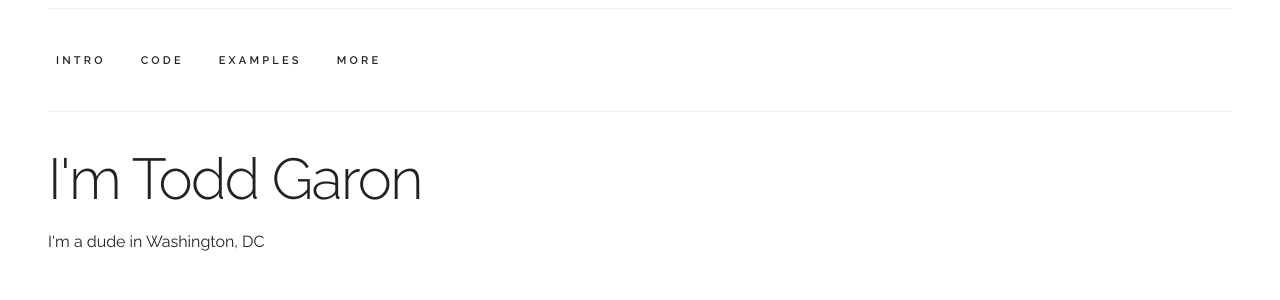
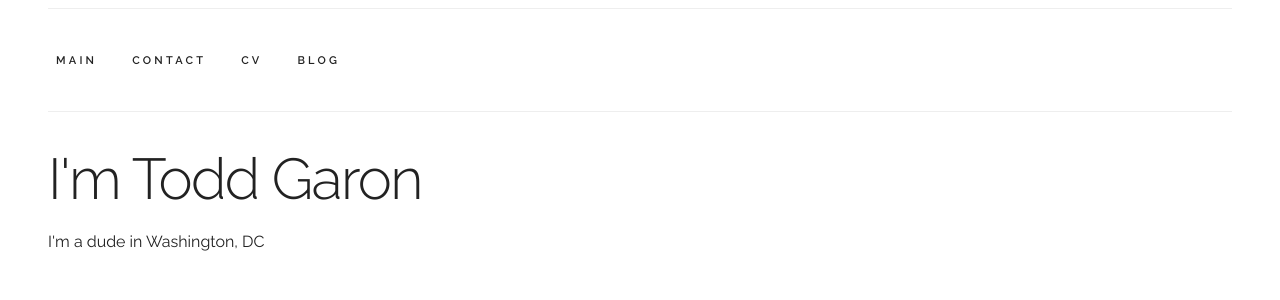
Before and after one commit to toddgaron/toddgaron.github.io, a Jekyll site: the page built from index.html, in a window 1280 px wide. Shown: the top 300 px of the page. Built offline with Jekyll 4.4.1, drawn with Linux system fonts in a browser that asks for light colours.

Commit message:
Update header.html

```diff
--- a/_includes/header.html
+++ b/_includes/header.html
@@ -4,14 +4,10 @@
     <nav class="navbar">
       <div class="container">
         <ul class="navbar-list">
-          <li class="navbar-item"><a class="navbar-link" href="#intro">Intro</a></li>
-          <li class="navbar-item">
-            <a class="navbar-link" href="#">Code</a>
-          </li>
-          <li class="navbar-item"><a class="navbar-link" href="#examples">Examples</a></li>
-          <li class="navbar-item">
-            <a class="navbar-link" href="#">More</a>
-          </li>
+          <li class="navbar-item"><a class="navbar-link" href="/">Main</a></li>
+          <li class="navbar-item"><a class="navbar-link" href="/Contact">Contact</a></li>
+          <li class="navbar-item"><a class="navbar-link" href="/CV">CV</a></li>
+          <li class="navbar-item"><a class="navbar-link" href="/Blog">Blog</a></li>
         </ul>
       </div>
     </nav>
```
